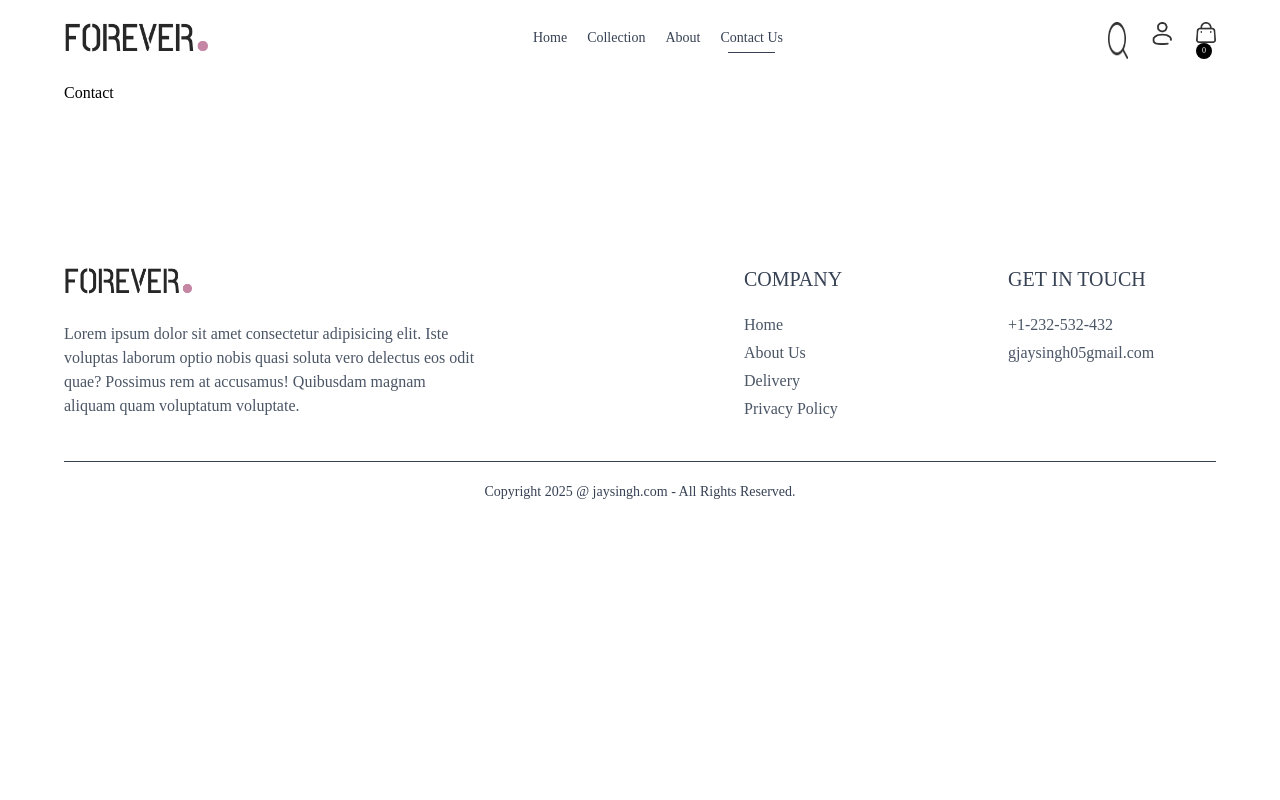
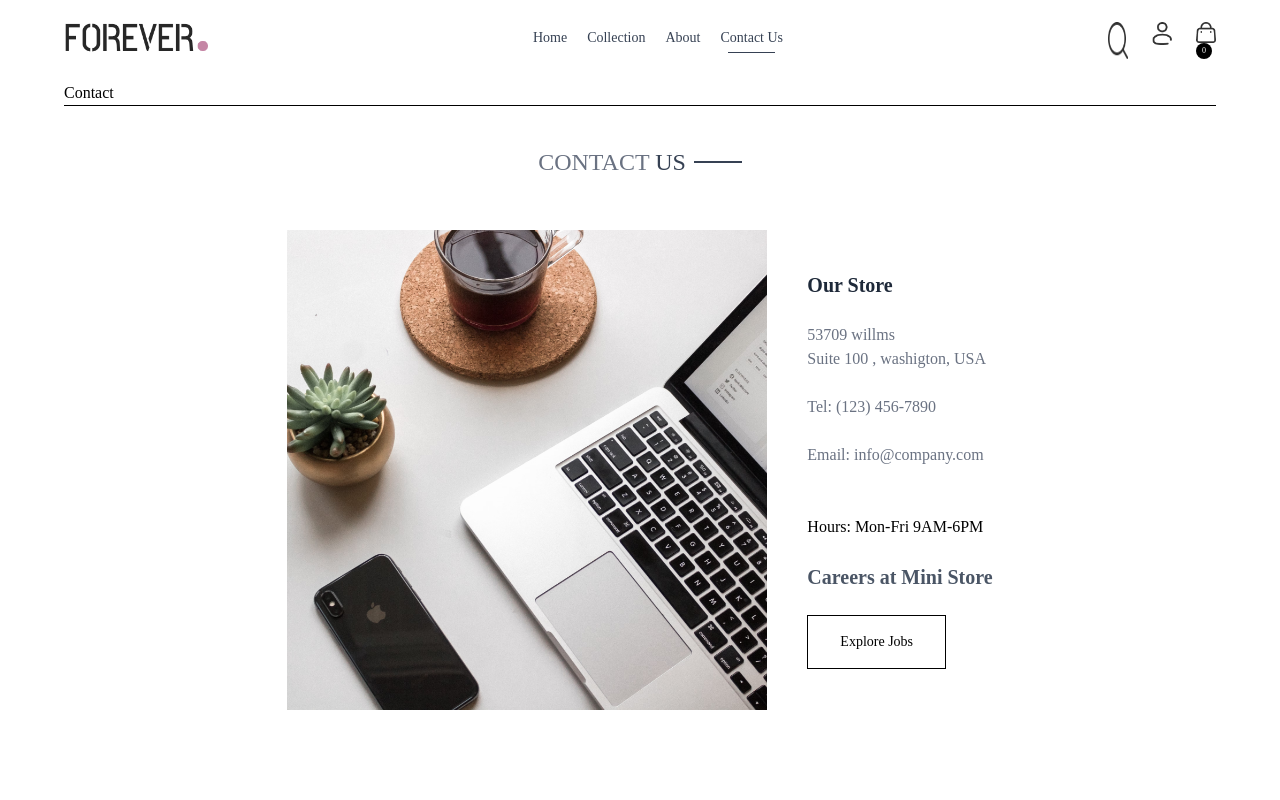
Before and after one commit to Jaysinghgautam/E-ComerceWebsite, a React (Vite) app in the folder Frontend/: page /contact in a window 1280 px wide. Shown: the top 800 px of the page. Built offline with nearby package versions, Linux system fonts and the light colour scheme.

Commit message:
updated contact page

```diff
--- a/Frontend/src/pages/Contact.jsx
+++ b/Frontend/src/pages/Contact.jsx
@@ -1,8 +1,28 @@
 import React from 'react'
+import Title from '../components/Title'
+import assets from '../assets/assets'
+import NewsLetterBox from '../components/NewsLetterBox'
 
 function Contact() {
   return (
-    <div>Contact</div>
+    <div>Contact
+<div className="text-center text-2xl pt-10 border-t">
+  <Title text1={"CONTACT"} text2={"US"} />
+</div>
+   <div className="my-10 flex flex-col justify-center md:flex-row gap-10 mb-28">
+    <img className='w-full md:max-w-[480px]' src={assets.contact_img} alt="" />
+    <div className="flex flex-col justify-center items-start gap-6">
+      <p className='font-semibold text-xl text-gray-800' >Our Store</p>
+      <p className='text-gray-500' >53709 willms <br />Suite 100 , washigton, USA</p>
+      <p className='text-gray-500' >Tel: (123) 456-7890</p>
+      <p className='text-gray-500' >Email: info@company.com</p>
+      <br/>Hours: Mon-Fri 9AM-6PM
+      <p className='font-semibold text-xl text-gray-600' >Careers at Mini Store</p>
+      <button className='border border-black px-8 py-4 text-sm hover:bg-black hover:text-white transition-all duration-500' >Explore Jobs </button>
+    </div>
+   </div>
+   <NewsLetterBox/>
+    </div>
   )
 }
 
```
